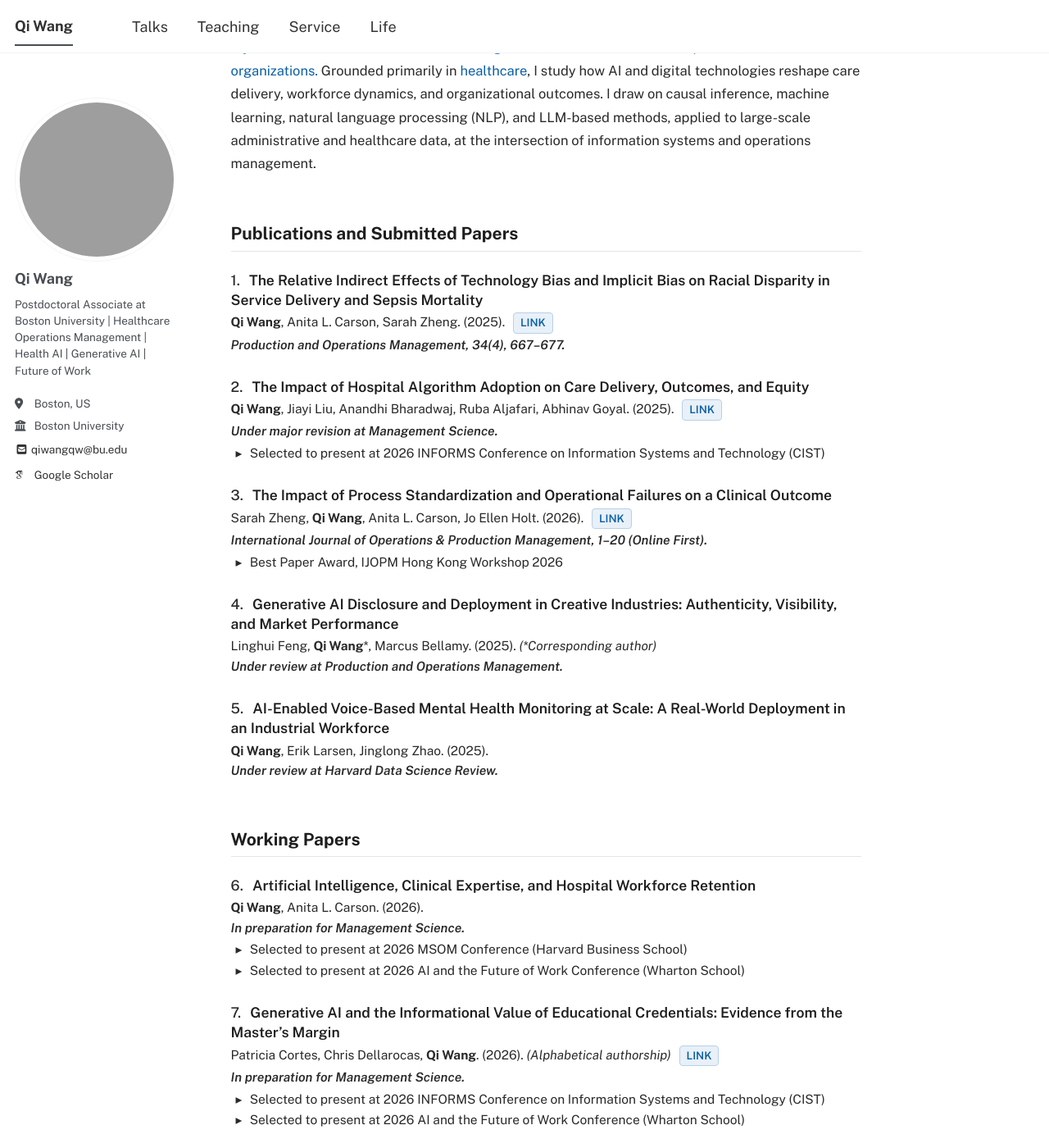
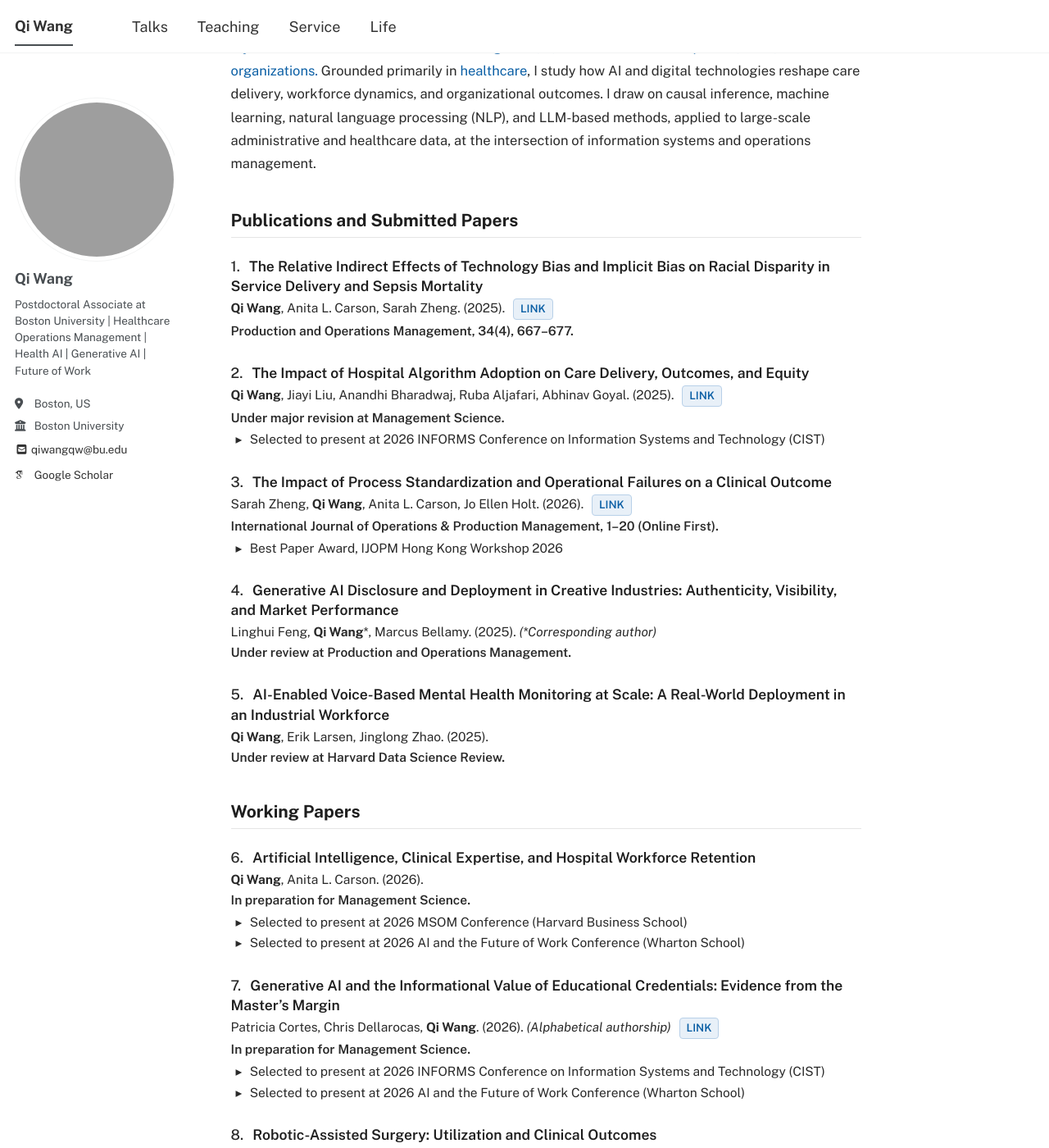
Before and after one commit to qiwang-katherine/qiwang-katherine.github.io, a Jekyll site: the page built from _pages/about.md, in a window 1280 px wide and 1400 px high, scrolled down 225 px. Shown: the whole window at 82% size. Built offline with Jekyll 4.4.1, drawn with Linux system fonts in a browser that asks for light colours; some web fonts are replaced; a script bundle is joined from its source files by our own code; library files that are not in the unit come from our copies.

Commit message:
main.scss

```diff
--- a/assets/css/main.scss
+++ b/assets/css/main.scss
@@ -117,7 +117,7 @@ a:hover,
   text-transform: none !important;
   color: #1E1E1E !important;
   border-bottom: 1px solid #E5E5E5 !important;
-  margin-top: 2.8em !important;
+  margin-top: 2em !important;
   margin-bottom: 1.1em !important;
   padding-bottom: 8px !important;
 }
@@ -161,7 +161,11 @@ a:hover,
   line-height: 1.5 !important;
 }
 
-.pub-venue b, .pub-venue strong { font-weight: 600 !important; }
+.pub-venue b,
+.pub-venue strong { font-weight: 600 !important; }
+
+.pub-venue i,
+.pub-venue em { font-style: normal !important; }
 
 .archive__item .pub-note {
   font-size: 15.5px !important;
@@ -171,6 +175,9 @@ a:hover,
   padding: 0 !important;
   line-height: 1.5 !important;
 }
+
+.pub-note i,
+.pub-note em { font-style: normal !important; }
 
 /* ========== LINK tag ========== */
 .pub-link-tag {
```
